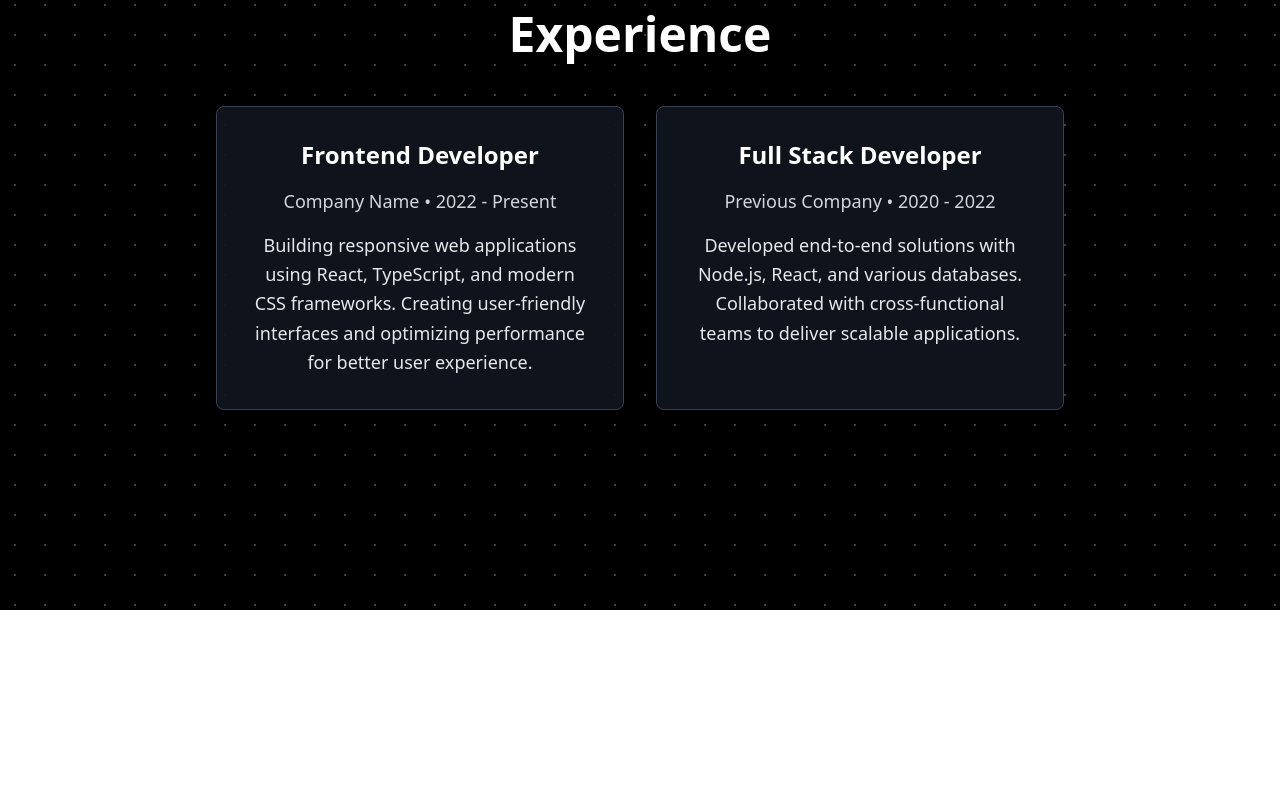
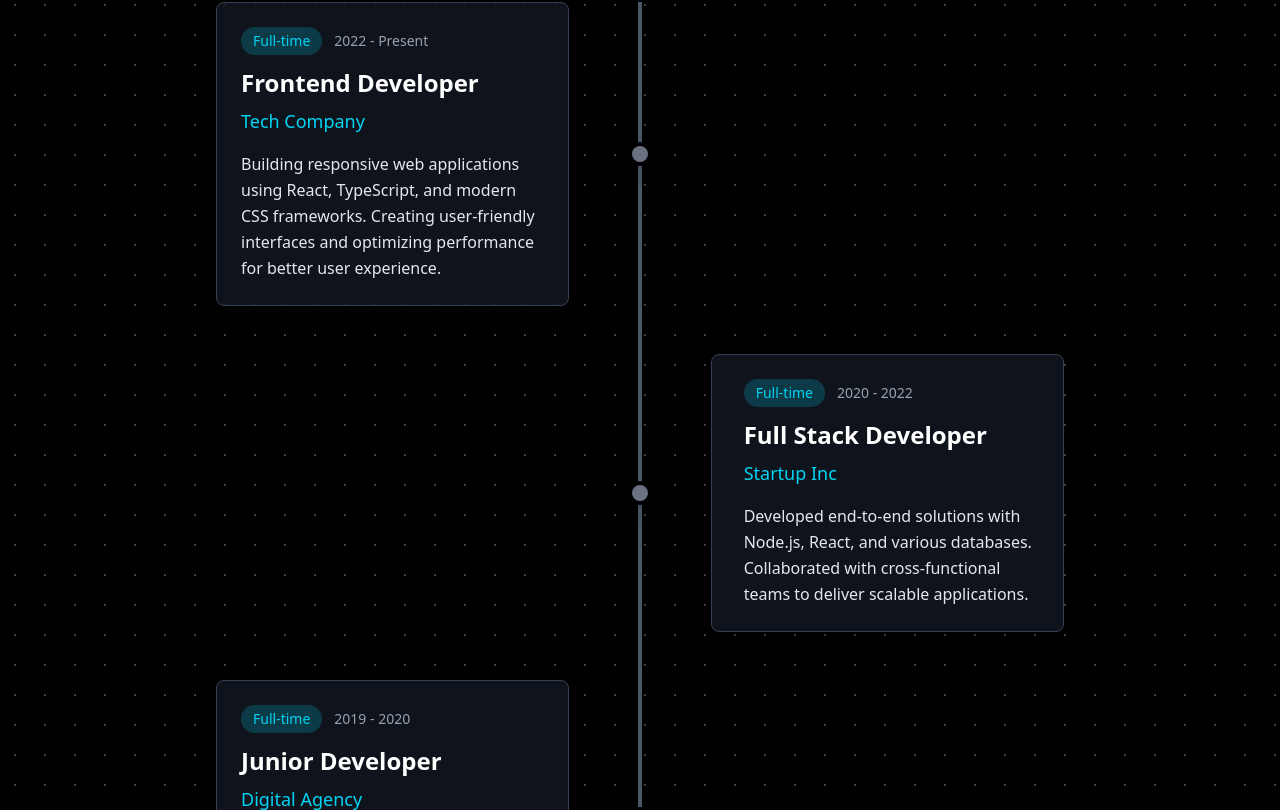
Before and after one commit to jnvreddy/Portfolio, a React (Vite) app: page / in a window 1280 px wide. Shown: the part 990-1800 px from the top of the page. Before the commit the page ends 1600 px from the top, so only its background shows below. Built offline with nearby package versions, Linux system fonts and the light colour scheme.

Commit message:
experience page updated

```diff
--- a/src/components/Experience.tsx
+++ b/src/components/Experience.tsx
@@ -1,8 +1,110 @@
-import React from 'react';
+import React, { useState, useEffect, useRef } from 'react';
 
 const Experience: React.FC = () => {
+    const [activeIndex, setActiveIndex] = useState(-1);
+    const [progressHeight, setProgressHeight] = useState(0);
+    const sectionRef = useRef<HTMLElement>(null);
+    const dotRefs = useRef<(HTMLDivElement | null)[]>([]);
+
+    const experiences = [
+        {
+            title: "Frontend Developer",
+            company: "Tech Company",
+            period: "2022 - Present",
+            description: "Building responsive web applications using React, TypeScript, and modern CSS frameworks. Creating user-friendly interfaces and optimizing performance for better user experience.",
+            type: "Full-time"
+        },
+        {
+            title: "Full Stack Developer",
+            company: "Startup Inc",
+            period: "2020 - 2022",
+            description: "Developed end-to-end solutions with Node.js, React, and various databases. Collaborated with cross-functional teams to deliver scalable applications.",
+            type: "Full-time"
+        },
+        {
+            title: "Junior Developer",
+            company: "Digital Agency",
+            period: "2019 - 2020",
+            description: "Worked on various client projects, learning modern web development practices and contributing to team projects.",
+            type: "Full-time"
+        },
+        {
+            title: "Web Development Intern",
+            company: "Local Tech Firm",
+            period: "2018 - 2019",
+            description: "Gained hands-on experience with HTML, CSS, JavaScript, and basic backend development. Assisted senior developers with project tasks.",
+            type: "Internship"
+        }
+    ];
+
+    useEffect(() => {
+        const handleScroll = () => {
+            if (!sectionRef.current) return;
+
+            const section = sectionRef.current;
+            const sectionRect = section.getBoundingClientRect();
+            const windowHeight = window.innerHeight;
+
+            // Calculate progress based on scroll position within the section
+            const sectionTop = sectionRect.top;
+            const sectionHeight = sectionRect.height;
+
+            // Calculate how much of the section is visible and scrolled through
+            const sectionBottom = sectionTop + sectionHeight;
+            const viewportTop = 0;
+            const viewportBottom = windowHeight;
+
+            // Calculate the visible portion of the section
+            const visibleTop = Math.max(sectionTop, viewportTop);
+            const visibleBottom = Math.min(sectionBottom, viewportBottom);
+            const visibleHeight = Math.max(0, visibleBottom - visibleTop);
+
+            // Calculate progress based on how much has been scrolled through
+            let scrollProgress = 0;
+            if (sectionTop <= viewportTop && sectionBottom >= viewportBottom) {
+                // Section is fully in viewport
+                scrollProgress = Math.abs(sectionTop) / (sectionHeight - windowHeight);
+            } else if (sectionTop > viewportTop) {
+                // Section is entering from bottom
+                scrollProgress = 0;
+            } else if (sectionBottom < viewportBottom) {
+                // Section is exiting from top
+                scrollProgress = 1;
+            } else {
+                // Section is partially visible
+                const scrolledThrough = Math.abs(sectionTop);
+                const totalScrollDistance = sectionHeight - windowHeight;
+                scrollProgress = Math.min(1, scrolledThrough / totalScrollDistance);
+            }
+
+            // Clamp progress between 0 and 1
+            scrollProgress = Math.max(0, Math.min(1, scrollProgress));
+
+            // Set smooth progress height - directly connected to scroll
+            setProgressHeight(scrollProgress * 100);
+
+            // Calculate which dot should be active based on progress
+            let currentActiveIndex = -1;
+            const totalDots = experiences.length;
+
+            // Each dot becomes active when progress reaches its threshold
+            for (let i = 0; i < totalDots; i++) {
+                const dotThreshold = (i + 1) / totalDots;
+                if (scrollProgress >= dotThreshold - 0.05) { // Smaller buffer for more precise activation
+                    currentActiveIndex = i;
+                }
+            }
+
+            setActiveIndex(currentActiveIndex);
+        };
+
+        window.addEventListener('scroll', handleScroll, { passive: true });
+        handleScroll(); // Initial call
+        return () => window.removeEventListener('scroll', handleScroll);
+    }, [experiences.length]);
+
     return (
-        <section id="experience" className="min-h-screen flex items-center justify-center bg-black relative overflow-hidden">
+        <section ref={sectionRef} id="experience" className="min-h-screen bg-black relative overflow-hidden">
             {/* Simple Box Dot Pattern */}
             <div
                 className="absolute inset-0 opacity-25"
@@ -15,30 +117,64 @@ const Experience: React.FC = () => {
                 }}
             />
 
-            <div className="max-w-4xl mx-auto px-6 text-center relative z-10">
-                <h2 className="text-4xl md:text-5xl font-bold text-white mb-12">
+            <div className="max-w-4xl mx-auto px-6 py-20 relative z-10">
+                <h2 className="text-4xl md:text-5xl font-bold text-white mb-16 text-center">
                     Experience
                 </h2>
-                <div className="grid md:grid-cols-2 gap-8">
-                    <div className="bg-gray-800/50 backdrop-blur-sm border border-gray-700 p-8 rounded-lg shadow-lg">
-                        <h3 className="text-2xl font-semibold text-white mb-4">
-                            Frontend Developer
-                        </h3>
-                        <p className="text-gray-300 mb-4 text-lg">Company Name • 2022 - Present</p>
-                        <p className="text-gray-200 text-lg leading-relaxed">
-                            Building responsive web applications using React, TypeScript, and modern CSS frameworks.
-                            Creating user-friendly interfaces and optimizing performance for better user experience.
-                        </p>
+
+                {/* Timeline */}
+                <div className="relative flex justify-center">
+                    {/* Progress Line - Centered with scroll animation */}
+                    <div className="absolute top-0 bottom-0 w-1 bg-gray-600">
+                        <div
+                            className="w-full bg-gradient-to-b from-cyan-400 via-blue-500 to-purple-500 shadow-lg shadow-cyan-400/50"
+                            style={{ height: `${progressHeight}%` }}
+                        ></div>
                     </div>
-                    <div className="bg-gray-800/50 backdrop-blur-sm border border-gray-700 p-8 rounded-lg shadow-lg">
-                        <h3 className="text-2xl font-semibold text-white mb-4">
-                            Full Stack Developer
-                        </h3>
-                        <p className="text-gray-300 mb-4 text-lg">Previous Company • 2020 - 2022</p>
-                        <p className="text-gray-200 text-lg leading-relaxed">
-                            Developed end-to-end solutions with Node.js, React, and various databases.
-                            Collaborated with cross-functional teams to deliver scalable applications.
-                        </p>
+
+                    {/* Timeline Items */}
+                    <div className="space-y-12 w-full max-w-5xl">
+                        {experiences.map((exp, index) => {
+                            const isEven = index % 2 === 0;
+                            return (
+                                <div key={index} className="relative flex items-center justify-center">
+                                    {/* Timeline Dot */}
+                                    <div
+                                        ref={(el) => { dotRefs.current[index] = el; }}
+                                        className={`absolute w-6 h-6 rounded-full border-4 border-black shadow-lg z-10 cursor-pointer transition-all duration-300 ${activeIndex === index
+                                            ? 'bg-cyan-400 scale-125 shadow-cyan-400/50'
+                                            : 'bg-gray-500 hover:bg-cyan-300 hover:scale-110'
+                                            }`}
+                                        onClick={() => setActiveIndex(index)}
+                                    ></div>
+
+                                    {/* Content Card - Alternating sides */}
+                                    <div className={`experience-card w-5/12 bg-gray-800/50 backdrop-blur-sm border p-6 rounded-lg shadow-lg transition-all duration-500 hover:shadow-xl hover:scale-105 ${activeIndex === index
+                                        ? 'border-cyan-400 shadow-cyan-400/20'
+                                        : 'border-gray-700'
+                                        } ${isEven ? 'mr-auto pr-8' : 'ml-auto pl-8'}`}>
+                                        <div className="flex items-center gap-3 mb-3">
+                                            <span className="bg-cyan-400/20 text-cyan-400 px-3 py-1 rounded-full text-sm font-medium">
+                                                {exp.type}
+                                            </span>
+                                            <span className="text-gray-400 text-sm">{exp.period}</span>
+                                        </div>
+
+                                        <h3 className="text-2xl font-semibold text-white mb-2">
+                                            {exp.title}
+                                        </h3>
+
+                                        <p className="text-cyan-400 text-lg font-medium mb-4">
+                                            {exp.company}
+                                        </p>
+
+                                        <p className="text-gray-200 leading-relaxed">
+                                            {exp.description}
+                                        </p>
+                                    </div>
+                                </div>
+                            );
+                        })}
                     </div>
                 </div>
             </div>
```
